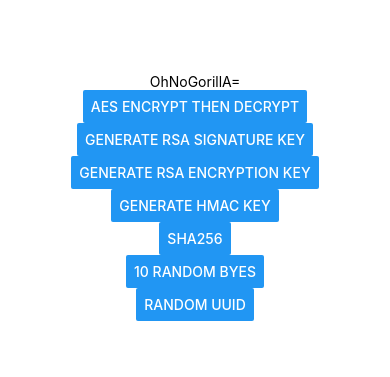
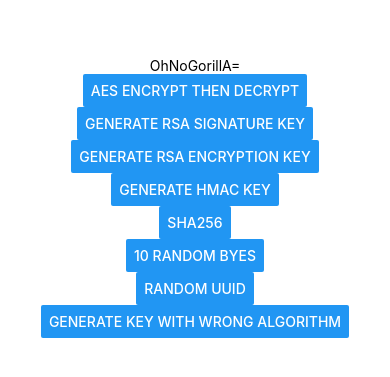
Before and after one commit to icure/expo-kryptom, a React Native app in the folder example/: screen / in a window 390 px wide. Shown: the part 225-602 px from the top of the page. Built offline with nearby package versions, Linux system fonts and the light colour scheme.

Commit message:
Fix some issues with exception in ios + sad flow button

```diff
--- a/example/App.tsx
+++ b/example/App.tsx
@@ -339,6 +339,18 @@ export default function App() {
         }}
         title="Random UUID"
       />
+      <Button
+        onPress={async () => {
+          try {
+            await Rsa.generateKey("ThisAlgorithmDoesNotExist", 2048)
+            console.log("Success - this should not happen")
+          } catch (e) {
+            console.log("Failed to generate key (as expected)")
+            console.log((e as Error).message)
+          }
+        }}
+        title="Generate key with wrong algorithm"
+      />
     </View>
   );
 }
```
Also changed, not shown: 2 other files (tests, documents, lock files or other folders).
